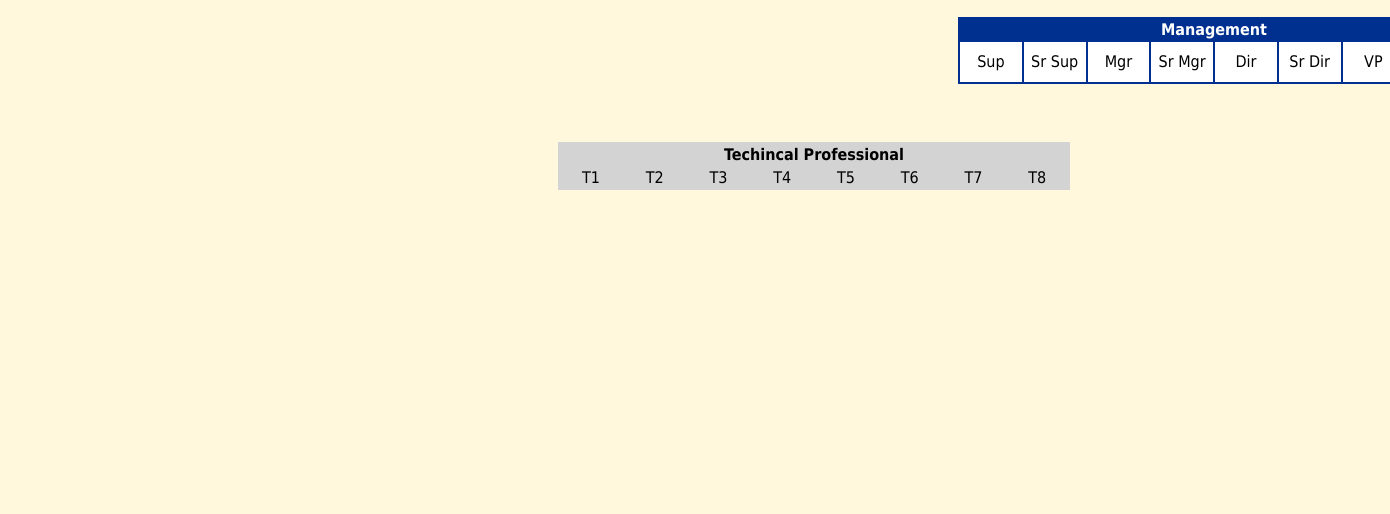
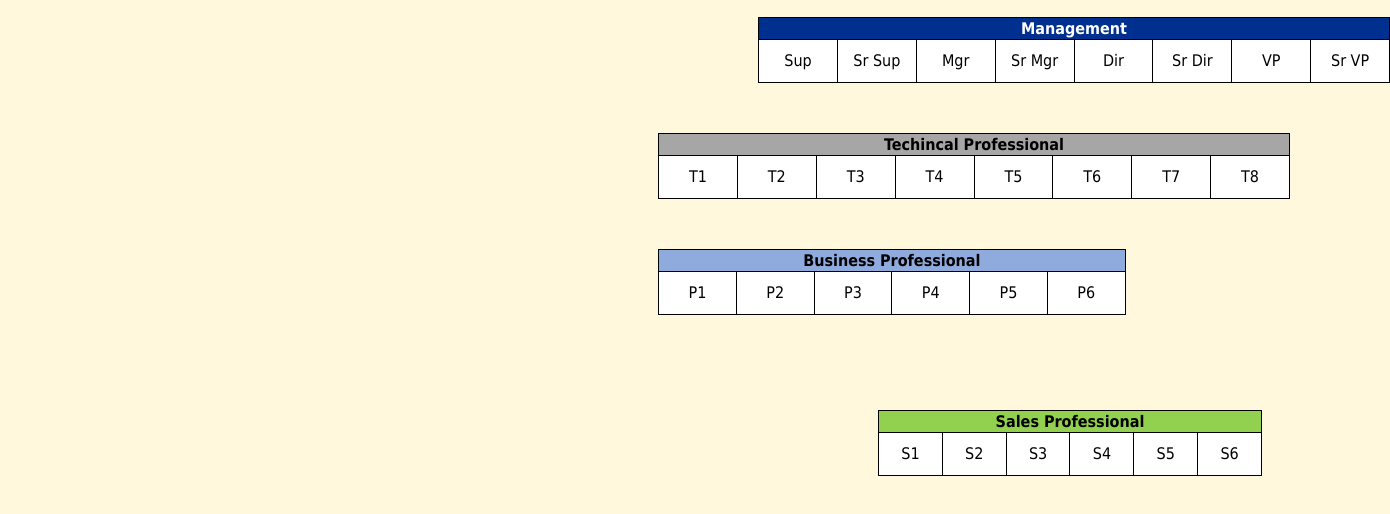
Before and after one commit to Rockwell70/webDev, a plain HTML site: page front_end_course/html-css-cheatsheet-starting/index.html in a window 1280 px wide. Shown: the part 56-570 px from the top of the page, 1390 px wide, since content can reach past the window. Drawn offline with Linux system fonts and the light colour scheme.

Commit message:
updated format

```diff
--- a/front_end_course/html-css-cheatsheet-starting/index.html
+++ b/front_end_course/html-css-cheatsheet-starting/index.html
@@ -19,7 +19,7 @@
     <thead>
     <tr>
         <th id="manage" colspan="8">Management</th>
-<!--table rows-->
+        <!--table rows-->
     </tr>
     </thead>
     <tbody>
@@ -41,7 +41,7 @@
     <thead>
     <tr>
         <th id="tprof" colspan="8">Techincal Professional</th>
-<!--table rows-->
+        <!--table rows-->
     </tr>
     </thead>
     <tbody>
@@ -58,6 +58,47 @@
     </tbody>
 </table>
 
+<table class="busprof-table">
+    <!-- Table head-->
+    <thead>
+    <tr>
+        <th id="prof" colspan="6">Business Professional</th>
+        <!--table rows-->
+    </tr>
+    </thead>
+    <tbody>
+    <tr id="prof_titles">
+        <td>P1</td>
+        <td>P2</td>
+        <td>P3</td>
+        <td>P4</td>
+        <td>P5</td>
+        <td>P6</td>
+    </tr>
+    </tbody>
+</table>
+
+<table class="sales-table">
+    <!-- Table head-->
+    <thead>
+    <tr>
+        <th id="sales" colspan="6">Sales Professional</th>
+        <!--table rows-->
+    </tr>
+    </thead>
+    <tbody>
+    <tr id="sales_titles">
+        <td>S1</td>
+        <td>S2</td>
+        <td>S3</td>
+        <td>S4</td>
+        <td>S5</td>
+        <td>S6</td>
+    </tr>
+    </tbody>
+</table>
+
+
 </body>
 
 </html>
--- a/front_end_course/html-css-cheatsheet-starting/styles.css
+++ b/front_end_course/html-css-cheatsheet-starting/styles.css
@@ -9,8 +9,27 @@ body {
   background-color: CornSilk;
   size: landscape;
 }
-table, td {
-  border: solid black 0px;
+
+table {
+  border: solid black 1px;
+  border-collapse: collapse;
+  position: static;
+  table-layout: fixed;
+  width: 50%;
+}
+
+td {
+  border: solid black 1px;
+  color: black;
+  /*column-width: 1000px;*/
+  background-color: white;
+  font-size: medium;
+  font-family: Tahoma, sans-serif;
+  height: 40px;
+  margin-top: 5px;
+  text-align: center;
+  vertical-align: central;
+  /*width: 255%;*/
 }
 
 header {
@@ -22,6 +41,7 @@ header {
   text-align: center;
   width: 100%;
 
+
 }
 .mgr-table {
   alignment: right;
@@ -29,22 +49,8 @@ header {
   background-color: #00308F;
   font-size: medium;
   font-family: Tahoma, sans-serif;
-  margin: auto 100px 50px 950px;
+  margin: 5px 100px 50px 750px;
   table-layout: fixed;
-  position: fixed;
-  text-align: center;
-  vertical-align: central;
-  width: 40%;
-}
-
-.mgr-table #mgr_titles {
-  color: black;
-  column-width: 1000px;
-  background-color: white;
-  font-size: medium;
-  font-family: Tahoma, sans-serif;
-  height: 40px;
-  margin-top: 5px;
   text-align: center;
   vertical-align: central;
 }
@@ -52,17 +58,42 @@ header {
 .techprof-table{
   alignment: right;
   color: black;
-  background-color: LightGrey;
+  background-color: rgb(166, 166, 166);
   font-size: medium;
   font-family: Tahoma, sans-serif;
-  margin: 125px 100px 50px 550px;
+  margin: 25px 100px 50px 650px;
+  table-layout: fixed;
+  text-align: center;
+  vertical-align: central;
+}
+
+.busprof-table {
+  alignment: right;
+  color: black;
+  background-color: rgb(143, 170, 220);
+  font-size: medium;
+  font-family: Tahoma, sans-serif;
+  margin: 35px 350px 50px 650px;
+  table-layout: auto;
+  text-align: center;
+  vertical-align: central;
+  width: 37%;
+}
+
+
+.sales-table{
+  alignment: right;
+  color: black;
+  background-color: rgb(146, 208, 80);
+  font-size: medium;
+  font-family: Tahoma, sans-serif;
+  margin: 45px 100px 50px 870px;
   table-layout: fixed;
   position: fixed;
   text-align: center;
   vertical-align: central;
-  width: 40%;
+  width: 30%;
 }
-
 /* Navigation */
 
 .navigation {
```
